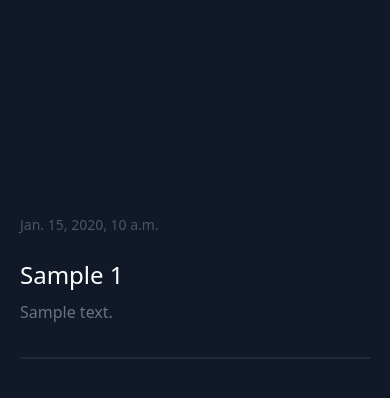
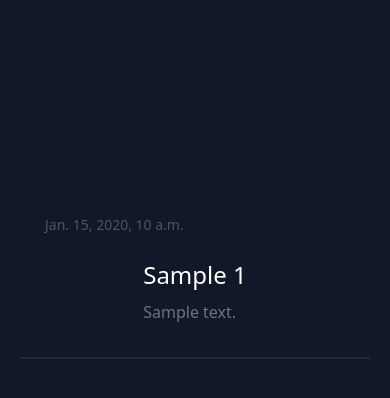
Before and after one commit to hrk2023/eceSite, a Django app: page /videopage/1 in a window 390 px wide. Shown: the part 209-607 px from the top of the page. Run offline with Django 3.2, Linux system fonts and the light colour scheme; tables that the repository leaves empty hold one stand-in row (values such as "Sample post"); a database or web service that is not in the repository returns one stand-in record (values such as "Sample title").

Commit message:
Container Alignment Corrected in Video Page

```diff
--- a/mediaManager/templates/videoPage.html
+++ b/mediaManager/templates/videoPage.html
@@ -28,7 +28,7 @@
                 <div class="-my-8">
                     {% for video in videos %}
                         {% if video.sampleId != 100 %}
-                        <div class="py-8 flex flex-wrap md:flex-no-wrap border-b-2 border-gray-800">
+                        <div class="py-8 flex flex-wrap md:flex-no-wrap border-b-2 border-gray-800 justify-center flex-row">
                             <div class="md:w-200 md:mb-0 mb-6 flex-shrink-0 flex flex-col">
                                 <span class="tracking-widest font-medium title-font text-white">
                                     <iframe width="300" height="180" frameborder="0" src={{video.videoLink}} allowfullscreen ></iframe>
```
